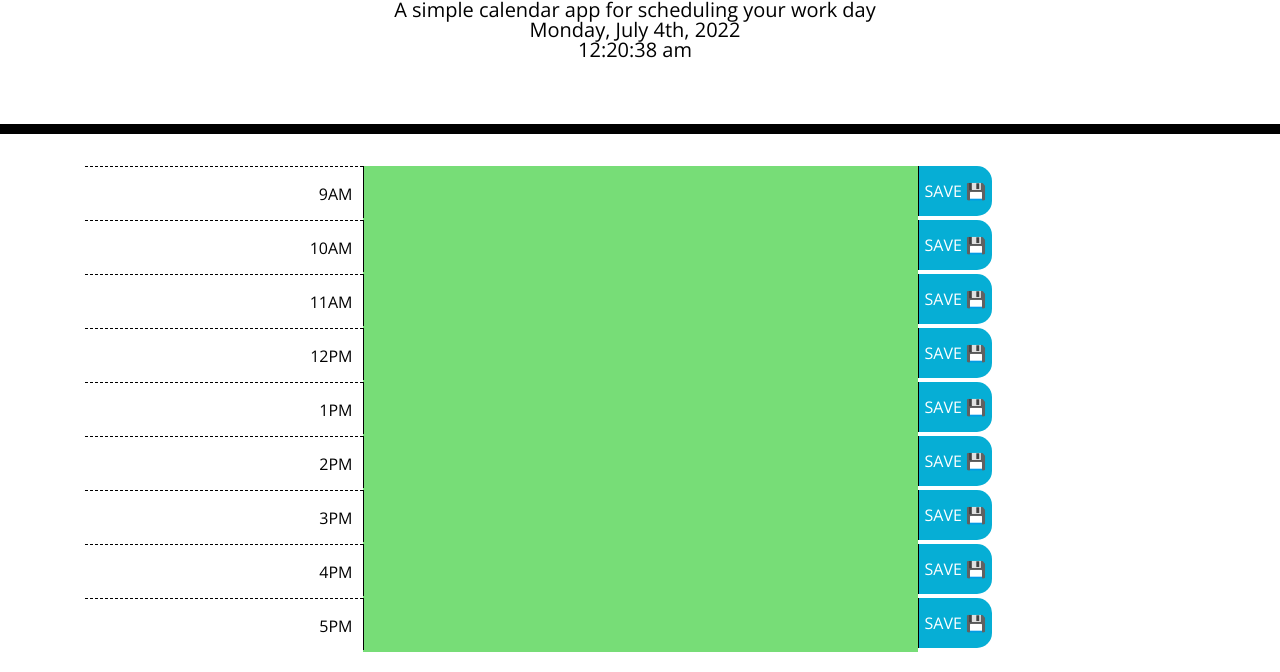
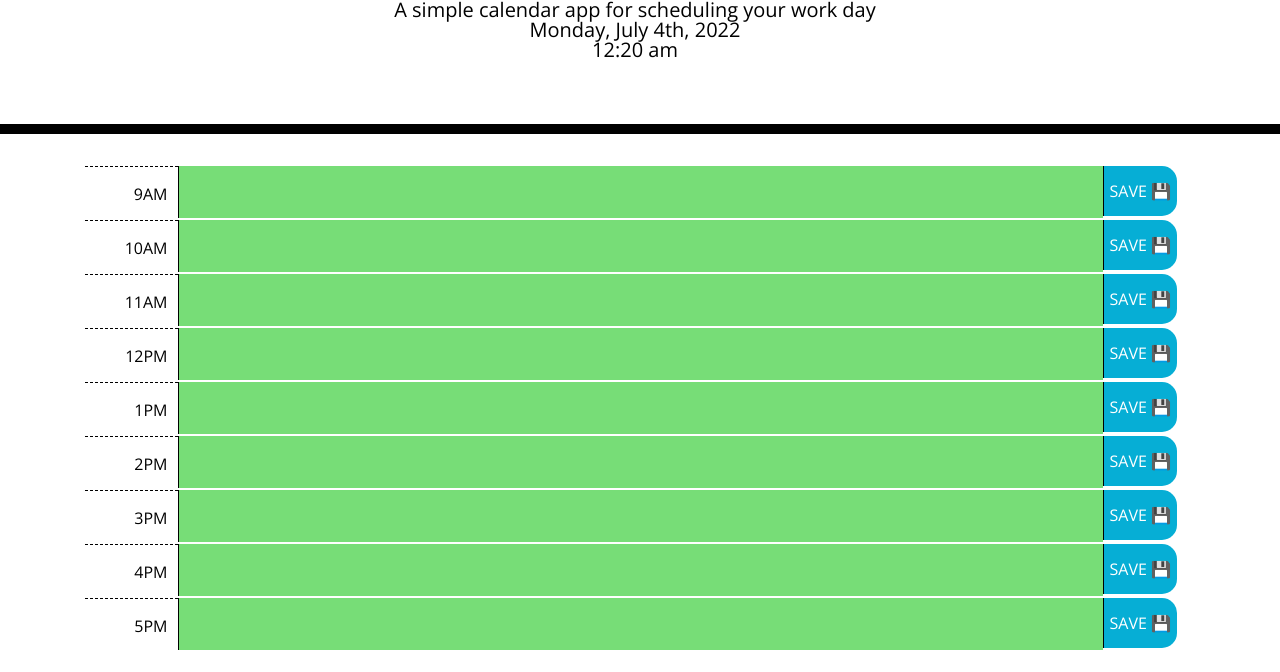
Before and after one commit to ccaitano/daily-planner, a plain HTML site: page index.html in a window 1280 px wide. Shown: the part 158-830 px from the top of the page. Drawn offline with nearby package versions, Linux system fonts and the light colour scheme.

Commit message:
Removed seconds off the time in the jumbotron and updated styling

```diff
--- a/assets/style.css
+++ b/assets/style.css
@@ -2,6 +2,10 @@ body {
     font-family: 'Open Sans', sans-serif;
     font-size: 16px;
     line-height: 1;
+  }
+
+  section {
+    margin-bottom: 20px;
   }
 
   p {
--- a/index.html
+++ b/index.html
@@ -29,9 +29,12 @@
       <p id="currentDay" class="lead"></p>
       <p id="currentTime" class="lead"></p>
     </header>
+    <section class="d-flex justify-content-center">
     <div class="container justify-content-stretch">
       <!-- Timeblocks go here -->
     </div>
+    </section>
+
     <script src="https://code.jquery.com/jquery-3.4.1.min.js"></script>
     <script src="https://cdnjs.cloudflare.com/ajax/libs/moment.js/2.24.0/moment.min.js"></script>
     <script src="./js/script.js"></script>
--- a/js/script.js
+++ b/js/script.js
@@ -1,6 +1,6 @@
 //Declare Current Day and Time
 var todayDate = moment().format('dddd, MMMM Do, YYYY');
-var currentTime = moment().format('h:mm:ss a');
+var currentTime = moment().format('h:mm a');
 var currentHour = moment().format('HH');
 
 //Create Day and Time Elements
@@ -40,14 +40,14 @@ for (var i = 9; i <= 17; i++) {
     }
     //Set Template for each timeblock
     var hourTemplate = `
-    <div id="hour-${i}" class="row no-gutters ${timeStamp}">
-        <div class="hour col">
+    <div id="hour-${i}" class="row no-gutters">
+        <div class="hour col-1">
             <p>${hour}${amPM}</p>
         </div>
-        <div class="time-block col-6">
+        <div class="time-block col-10">
             <textarea id="input-${i}" class="description ${timeStamp}">${data}</textarea>
         </div>
-        <div class="btncol col">
+        <div class="btncol col-1">
             <button id="${i}" class="saveBtn">SAVE 💾</button>
         </div>
     </div>`;
```
